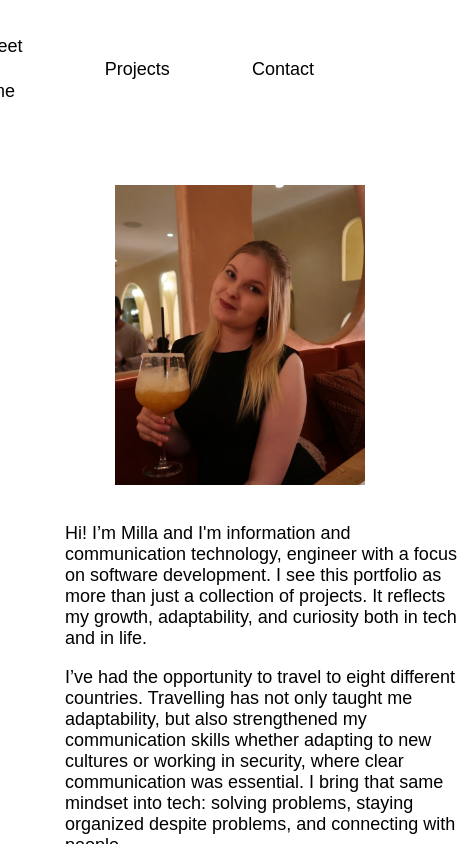
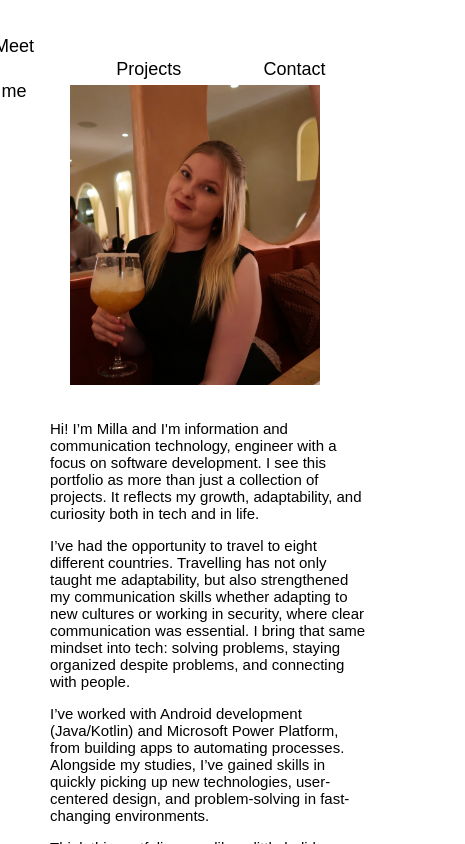
Before and after one commit to Evelineaa/NewPortfolio, a React (Create React App) app: page / in a window 390 px wide. Both pictures are taken after a click on the button "Meet me". Shown: the top 844 px of the page, 465 px wide, since content can reach past the window. Built offline with nearby package versions, Linux system fonts and the light colour scheme; a web font is replaced by a local one.

Commit message:
Temporary info for the Project

```diff
--- a/src/Components/Header.css
+++ b/src/Components/Header.css
@@ -99,6 +99,20 @@
     }
 }
 
+@media only screen and (max-width: 800px) {
+    .Header h1, .Header h2, .Header span{
+        font-size: 22px;
+    }
+
+    .Header h1, .Header h2 {
+        opacity: 0;
+    }
+     .Header .mainButtons {
+        margin-top: -35px;
+        gap: 25vw;
+    }
+}
+
 @media only screen and (max-width: 650px) {
     .Header h1, .Header h2, .Header span{
         font-size: 18px;
@@ -111,12 +125,8 @@
     .Header .mainButtons {
         margin-top: -35px;
         gap: 18vw;
+        right: 15vw;
     }
-    .Header .underLine {
-        width: 100%;
-        margin-top: -55px;
-    }
-
     .darkHeader .Header {
          height: 75px;
     }
--- a/src/MeetMe.css
+++ b/src/MeetMe.css
@@ -23,7 +23,6 @@
 }
 
 .yearImages {
-    background-color: rgba(0, 255, 255, 0.339);
     display: flex;
     flex-direction: column;
     justify-content: center;
@@ -110,10 +109,14 @@
 
 }
 
-@media only screen and (max-width: 650px) {
+@media only screen and (max-width: 700px) {
     .backgroundWhite {
         align-items: center;
         justify-content: center;
+        width: 100%;
+        margin-left: 0px;
+        margin-right: 0px;
+        margin-top: 50px;
     }
 
     .backgroundWhite img {
@@ -123,16 +126,18 @@
 
      .aboutMeText {
         margin-top: 20px;
-        width: 400px;
+
     }
 
     .yearImages{
-        flex-direction: column;
         align-items: center;
+        width: 100%;
+        margin-left: 0px;
     }
 
     .aboutMeText p {
-        font-size: 18px;
+        font-size: 15px;
+        padding-right: 20px;
     }
 
     .yearImages img {
```
